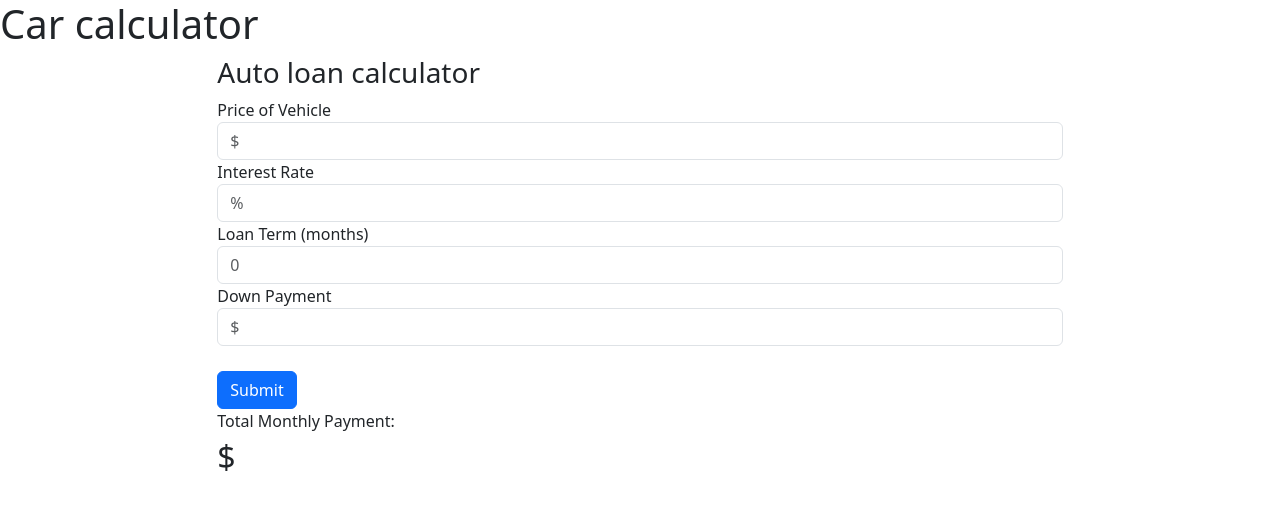
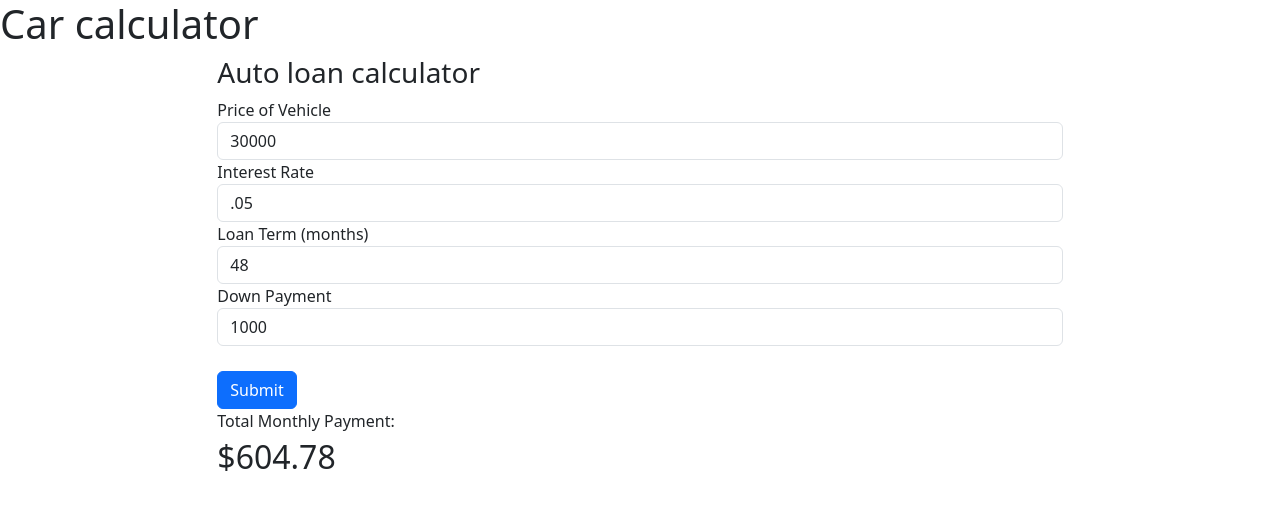
Before and after one commit to tysoncashaw/car-loan-calculator, a website: page public/index.html in a window 1280 px wide. Drawn offline with nearby package versions, Linux system fonts and the light colour scheme.

Commit message:
values show up on page load

```diff
--- a/public/index.html
+++ b/public/index.html
@@ -9,7 +9,7 @@
     <link href="https://cdn.jsdelivr.net/npm/bootstrap@5.3.1/dist/css/bootstrap.min.css" rel="stylesheet" integrity="sha384-4bw+/aepP/YC94hEpVNVgiZdgIC5+VKNBQNGCHeKRQN+PtmoHDEXuppvnDJzQIu9" crossorigin="anonymous">
  <!--   <link rel="icon" href="./favicon.ico" type="image/x-icon"> -->
   </head>
-  <body>
+  <body onLoad="calculation()">
     <main>
         <h1>Car calculator</h1>
     </main>
@@ -22,22 +22,22 @@
            <form name='calcForm' class=form  onsubmit="event.preventDefault()">
             <div class="form-group">
               <label for="priceOfVehicle">Price of Vehicle</label>
-              <input type="text" class="form-control" id="priceOfVehicle" aria-describedby="priceOfVehicle" placeholder="$">
+              <input type=text value="30000" class="form-control" id="priceOfVehicle" aria-describedby="priceOfVehicle" placeholder="$">
 
             </div>
             <div class="form-group">
               <label for="interestRate">Interest Rate</label>
-              <input type="text" class="form-control" id="interestRate" aria-describedby="interestRate" placeholder="%">
+              <input type=text value=".05" class="form-control" id="interestRate" aria-describedby="interestRate" placeholder="%">
             </div>
             <div class="form-group">
                 <label for="loanTerm">Loan Term (months)</label>
-                <input type="text" class="form-control" id="loanTerm" aria-describedby="loanTerm" placeholder="0">
+                <input type=text value="48" class="form-control" id="loanTerm" aria-describedby="loanTerm" placeholder="0">
             </div>
 
 
             <div class="form-group">
                 <label for="downPayment">Down Payment</label>
-                <input type="text" class="form-control" id="downPayment" aria-describedby="downPayment" placeholder="$">
+                <input type=text value="1000" class="form-control" id="downPayment" aria-describedby="downPayment" placeholder="$">
 
             </div>
 
```
